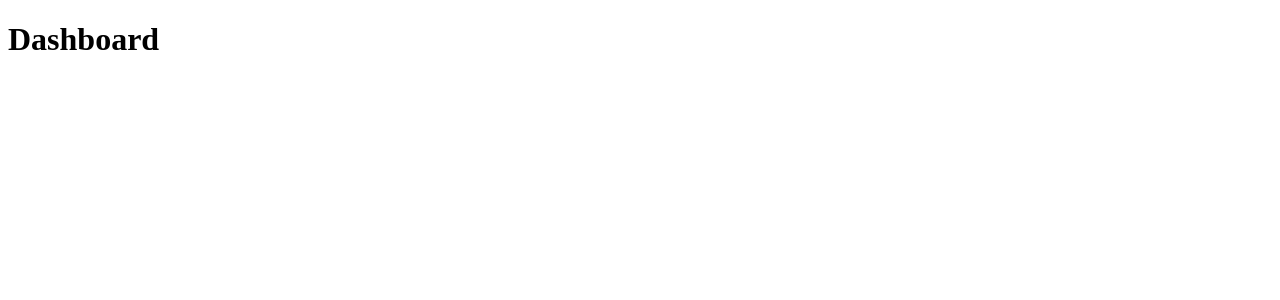
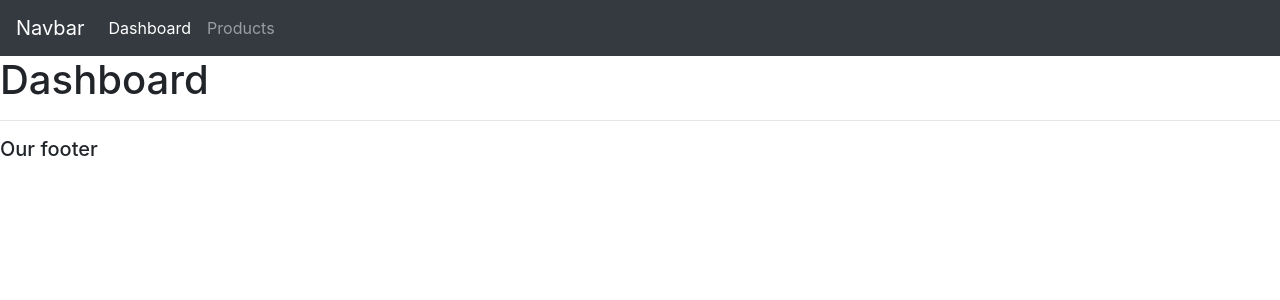
Before and after one commit to sa2608/Django-Customer-Management, a Django app: page / in a window 1280 px wide. Shown: the top 300 px of the page. Run offline with Django 3.2, Linux system fonts and the light colour scheme; some libraries are stand-ins or nearby versions.

Commit message:
bootstrap navbar

```diff
--- a/accounts/templates/accounts/dashboard.html
+++ b/accounts/templates/accounts/dashboard.html
@@ -1,9 +1,6 @@
-<!DOCTYPE html>
-<html>
-<head>
-<title>CRM</title>
-<head>
-<body>
-    <h1>Dashboard</h1>
-</body>
-</html>
+{% extends 'accounts/main.html' %}
+
+{% block content %}
+
+<h1> Dashboard </h1>
+{% endblock %}
--- /dev/null
+++ b/accounts/templates/accounts/main.html
@@ -0,0 +1,20 @@
+<!DOCTYPE html>
+<html>
+<head>
+<title>CRM</title>
+<link rel="stylesheet" href="https://stackpath.bootstrapcdn.com/bootstrap/4.5.0/css/bootstrap.min.css" integrity="sha384-9aIt2nRpC12Uk9gS9baDl411NQApFmC26EwAOH8WgZl5MYYxFfc+NcPb1dKGj7Sk" crossorigin="anonymous">
+<script src="https://stackpath.bootstrapcdn.com/bootstrap/4.5.0/js/bootstrap.min.js" integrity="sha384-OgVRvuATP1z7JjHLkuOU7Xw704+h835Lr+6QL9UvYjZE3Ipu6Tp75j7Bh/kR0JKI" crossorigin="anonymous"></script>
+
+<script src="https://code.jquery.com/jquery-3.5.1.slim.min.js" integrity="sha384-DfXdz2htPH0lsSSs5nCTpuj/zy4C+OGpamoFVy38MVBnE+IbbVYUew+OrCXaRkfj" crossorigin="anonymous"></script>
+<script src="https://cdn.jsdelivr.net/npm/popper.js@1.16.0/dist/umd/popper.min.js" integrity="sha384-Q6E9RHvbIyZFJoft+2mJbHaEWldlvI9IOYy5n3zV9zzTtmI3UksdQRVvoxMfooAo" crossorigin="anonymous"></script>
+<script src="https://stackpath.bootstrapcdn.com/bootstrap/4.5.0/js/bootstrap.min.js" integrity="sha384-OgVRvuATP1z7JjHLkuOU7Xw704+h835Lr+6QL9UvYjZE3Ipu6Tp75j7Bh/kR0JKI" crossorigin="anonymous"></script>
+<head>
+<body>
+        {%  include   'accounts/navbar.html' %}
+          {% block content%}
+
+        {% endblock %}
+        <hr>
+        <h5>Our footer</h5>
+</body>
+</html>
--- /dev/null
+++ b/accounts/templates/accounts/navbar.html
@@ -0,0 +1,12 @@
+
+<nav class="navbar navbar-expand-lg navbar-dark bg-dark">
+  <a class="navbar-brand" href="#">Navbar</a>
+  <button class="navbar-toggler" type="button" data-toggle="collapse" data-target="#navbarNavAltMarkup" aria-controls="navbarNavAltMarkup" aria-expanded="false" aria-label="Toggle navigation">
+    <span class="navbar-toggler-icon"></span>
+  </button>
+  <div class="collapse navbar-collapse" id="navbarNavAltMarkup">
+    <div class="navbar-nav">
+      <a class="nav-item nav-link active" href="#">Dashboard </a>
+      <a class="nav-item nav-link" href="#">Products</a>
+  </div>
+</nav>
```
Also changed, not shown: accounts/templates/accounts/customer.html (+6 -9 lines), accounts/templates/accounts/products.html (+6 -9 lines).
